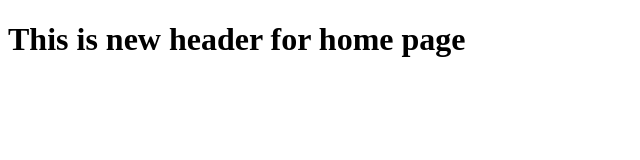
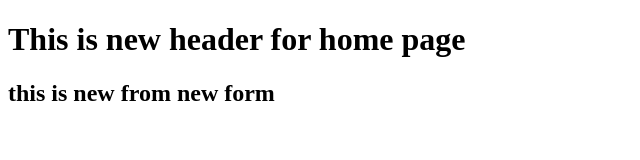
Before and after one commit to yosisrael/example_init, a plain HTML site: page index.html in a window 1280 px wide. Shown: the whole page, without its empty margins (0-640 px from the left). Drawn offline with Linux system fonts and the light colour scheme.

Commit message:
Update index.html

```diff
--- a/index.html
+++ b/index.html
@@ -8,6 +8,7 @@
 </head>
 <body>
     <h1>This is new header for home page</h1>
+    <h2> this is new from new form</h2>
     <div>
         <img src="" alt="">
     </div>
```
